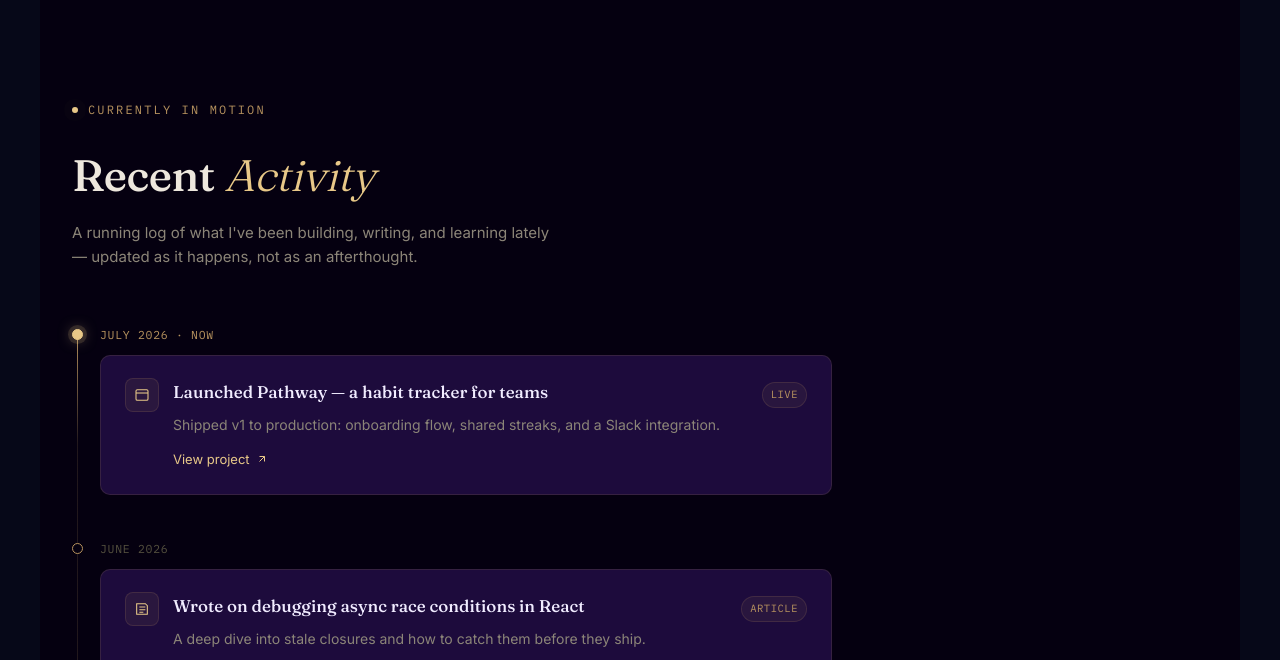
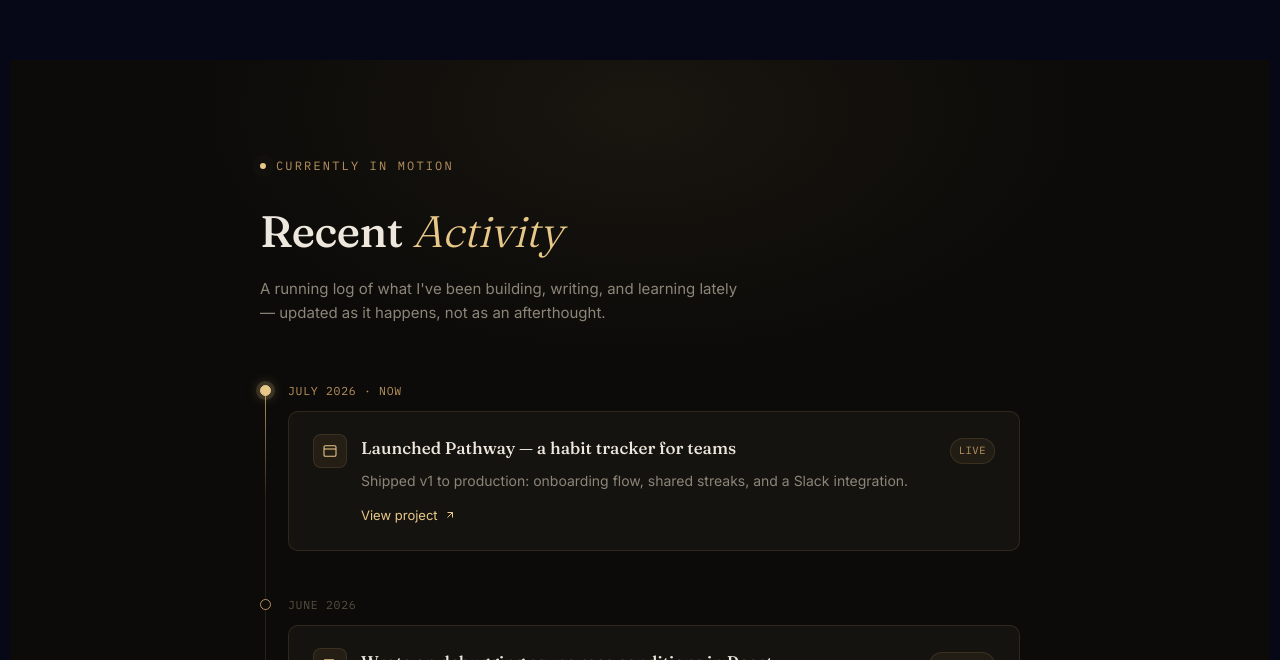
Before and after one commit to nuralamjoy/my_portfolio, a React (Vite) app: page / in a window 1280 px wide. Shown: the part 1660-2320 px from the top of the page. Built offline with nearby package versions, Linux system fonts and the light colour scheme.

Commit message:
design recent activities

```diff
--- a/src/components/About/AboutMe.css
+++ b/src/components/About/AboutMe.css
@@ -41,7 +41,7 @@
   background-color: var(--bg);
   /* background-color: #37035ac2; */
   border-radius: 20px;
-  margin: 0 auto;
+  margin: 60px auto;
   padding: 120px 32px;
 }
 @media (max-width: 768px) {
--- a/src/components/About/CurrentActivities.css
+++ b/src/components/About/CurrentActivities.css
@@ -1,7 +1,7 @@
 @import url('https://fonts.googleapis.com/css2?family=Fraunces:opsz,wght@9..144,300;9..144,500;9..144,600&family=Inter:wght@400;500;600&family=IBM+Plex+Mono:wght@400;500&display=swap');
 
 .ra-section{
-  --bg: #050010;
+  --bg: #0C0B09;
   --surface: #15130F;
   --surface-hover: #1B1814;
   --line: rgba(184,147,95,0.16);
@@ -11,25 +11,29 @@
   --text-muted: #8C8578;
   --text-faint: #55503F;
 
-  background-color: var(--bg);
-  /* background-color: aqua; */
-  max-width: 1200px;
+  background: var(--bg);
   color: var(--text);
   font-family: 'Inter', sans-serif;
-  /* padding: 96px 24px; */
-  /* position: relative; */
+  padding: 96px 24px;
+  position: relative;
   overflow: hidden;
-  border-radius: 20px;
-  margin: 0 auto;
-  padding: 120px 32px;
-  margin-top: 40px;
 }
 
+.ra-section *{ box-sizing: border-box; }
 
+.ra-section::before{
+  content:'';
+  position:absolute;
+  top:-200px; left:50%;
+  transform: translateX(-50%);
+  width: 900px; height: 500px;
+  background: radial-gradient(ellipse at center, rgba(184,147,95,0.08), transparent 70%);
+  pointer-events:none;
+}
 
 .ra-wrap{
   max-width: 760px;
-  /* margin: 0 auto; */
+  margin: 0 auto;
   position: relative;
 }
 
@@ -120,7 +124,7 @@
 .ra-item.is-current .ra-date{ color: var(--gold); }
 
 .ra-card{
-  background: var(--glow2);
+  background: var(--surface);
   border: 1px solid var(--line);
   border-radius: 10px;
   padding: 22px 24px;
@@ -163,7 +167,7 @@
   font-family: 'Fraunces', serif;
   font-weight: 500;
   font-size: 17px;
-  color: var(--txt);
+  color: var(--text);
   margin: 0;
 }
 
@@ -212,3 +216,289 @@
   .ra-eyebrow .dot{ animation: none; }
   .ra-card, .ra-link, .ra-link svg{ transition: none; }
 }
+
+
+
+
+
+/* .ra-section {
+  --violet: #8b5cf6;
+  --violet-deep: #6d28d9;
+  --cyan: #22d3ee;
+  --cyan-deep: #0891b2;
+  --bg: #050010;
+  --surface: #15122b;
+  --surface-hover: #1c1838;
+  --line: rgba(139, 92, 246, 0.25);
+  --text: #ece9f7;
+  --text-muted: #9d96c2;
+
+  background: var(--bg);
+
+  max-width: 1200px;
+  padding: 120px 32px;
+  border-radius: 20px;
+  margin-top: 40px;
+
+  margin: 40px auto;
+
+  font-family: "Inter", system-ui, sans-serif;
+  color: var(--text);
+}
+
+.ra-wrap {
+  max-width: 760px;
+  position: relative;
+
+
+}
+
+.ra-eyebrow {
+  display: inline-flex;
+  align-items: center;
+  gap: 0.5rem;
+  font-size: 0.8rem;
+  font-weight: 600;
+  letter-spacing: 0.08em;
+  text-transform: uppercase;
+  color: var(--cyan);
+  margin-bottom: 1rem;
+}
+
+.ra-eyebrow .dot {
+  width: 8px;
+  height: 8px;
+  border-radius: 50%;
+  background: var(--cyan);
+  box-shadow: 0 0 0 4px rgba(34, 211, 238, 0.18);
+  animation: ra-pulse 2.2s ease-in-out infinite;
+}
+
+@keyframes ra-pulse {
+  0%, 100% { box-shadow: 0 0 0 4px rgba(34, 211, 238, 0.18); }
+  50% { box-shadow: 0 0 0 8px rgba(34, 211, 238, 0.06); }
+}
+
+.ra-heading {
+  font-size: clamp(2rem, 4vw, 2.75rem);
+  font-weight: 700;
+  line-height: 1.15;
+  margin: 0 0 0.75rem;
+}
+
+.ra-heading em {
+  font-style: normal;
+  background: linear-gradient(90deg, var(--violet), var(--cyan));
+  -webkit-background-clip: text;
+  background-clip: text;
+  color: transparent;
+}
+
+.ra-sub {
+  color: var(--text-muted);
+  font-size: 1rem;
+  line-height: 1.6;
+  max-width: 46ch;
+  margin: 0 0 3.5rem;
+}
+
+.ra-timeline {
+  position: relative;
+  padding-left: 2rem;
+}
+
+.ra-timeline::before {
+  content: "";
+  position: absolute;
+  left: 5px;
+  top: 6px;
+  bottom: 6px;
+  width: 2px;
+  background: linear-gradient(180deg, var(--violet) 0%, var(--cyan) 100%);
+  opacity: 0.35;
+}
+
+.ra-item {
+  position: relative;
+  margin-bottom: 2.5rem;
+}
+
+.ra-item:last-child {
+  margin-bottom: 0;
+}
+
+.ra-node {
+  position: absolute;
+  left: -2rem;
+  top: 6px;
+  width: 12px;
+  height: 12px;
+  border-radius: 50%;
+  background: var(--surface);
+  border: 2px solid var(--violet);
+  transform: translateX(0.5px);
+  transition: box-shadow 0.25s ease, border-color 0.25s ease;
+}
+
+.ra-item.is-current .ra-node {
+  border-color: var(--cyan);
+  background: var(--cyan);
+  box-shadow: 0 0 0 5px rgba(34, 211, 238, 0.16), 0 0 16px rgba(34, 211, 238, 0.5);
+}
+
+.ra-date {
+  font-size: 0.78rem;
+  font-weight: 600;
+  letter-spacing: 0.03em;
+  color: var(--text-muted);
+  margin-bottom: 0.6rem;
+}
+
+.ra-item.is-current .ra-date {
+  color: var(--cyan);
+}
+
+.ra-card {
+  background: var(--surface);
+  border: 1px solid var(--line);
+  border-radius: 14px;
+  padding: 1.25rem 1.4rem;
+  transition: transform 0.25s ease, border-color 0.25s ease,
+    background 0.25s ease, box-shadow 0.25s ease;
+}
+
+.ra-card:hover {
+  transform: translateY(-3px);
+  background: var(--surface-hover);
+  border-color: var(--violet);
+  box-shadow: 0 10px 30px -12px rgba(139, 92, 246, 0.45),
+    0 0 0 1px rgba(139, 92, 246, 0.15);
+}
+
+.ra-item.is-current .ra-card {
+  border-color: rgba(34, 211, 238, 0.4);
+}
+
+.ra-item.is-current .ra-card:hover {
+  border-color: var(--cyan);
+  box-shadow: 0 10px 30px -12px rgba(34, 211, 238, 0.45),
+    0 0 0 1px rgba(34, 211, 238, 0.15);
+}
+
+.ra-row {
+  display: flex;
+  gap: 1rem;
+  align-items: flex-start;
+}
+
+.ra-icon {
+  flex-shrink: 0;
+  width: 38px;
+  height: 38px;
+  border-radius: 10px;
+  display: flex;
+  align-items: center;
+  justify-content: center;
+  background: linear-gradient(135deg, rgba(139, 92, 246, 0.18), rgba(34, 211, 238, 0.18));
+  color: var(--violet);
+  transition: color 0.25s ease, transform 0.25s ease;
+}
+
+.ra-icon svg {
+  width: 19px;
+  height: 19px;
+}
+
+.ra-card:hover .ra-icon {
+  color: var(--cyan);
+  transform: scale(1.08) rotate(-4deg);
+}
+
+.ra-body {
+  flex: 1;
+  min-width: 0;
+}
+
+.ra-title-row {
+  display: flex;
+  align-items: center;
+  justify-content: space-between;
+  gap: 0.75rem;
+  margin-bottom: 0.35rem;
+}
+
+.ra-title {
+  font-size: 1rem;
+  font-weight: 600;
+  line-height: 1.4;
+  margin: 0;
+  color: var(--text);
+}
+
+.ra-tag {
+  flex-shrink: 0;
+  font-size: 0.7rem;
+  font-weight: 700;
+  letter-spacing: 0.03em;
+  text-transform: uppercase;
+  padding: 0.25rem 0.6rem;
+  border-radius: 999px;
+  background: rgba(139, 92, 246, 0.14);
+  color: var(--violet);
+  border: 1px solid rgba(139, 92, 246, 0.3);
+}
+
+.ra-item.is-current .ra-tag {
+  background: rgba(34, 211, 238, 0.14);
+  color: var(--cyan);
+  border-color: rgba(34, 211, 238, 0.35);
+}
+
+.ra-desc {
+  font-size: 0.9rem;
+  line-height: 1.6;
+  color: var(--text-muted);
+  margin: 0 0 0.75rem;
+}
+
+.ra-link {
+  display: inline-flex;
+  align-items: center;
+  gap: 0.35rem;
+  font-size: 0.85rem;
+  font-weight: 600;
+  color: var(--cyan);
+  text-decoration: none;
+  transition: gap 0.2s ease, color 0.2s ease;
+}
+
+.ra-link svg {
+  width: 14px;
+  height: 14px;
+  transition: transform 0.2s ease;
+}
+
+.ra-link:hover {
+  color: var(--violet);
+  gap: 0.55rem;
+}
+
+.ra-link:hover svg {
+  transform: translate(2px, -2px);
+}
+
+@media (max-width: 560px) {
+  .ra-section {
+    padding: 3.5rem 1.25rem;
+  }
+
+  .ra-title-row {
+    flex-direction: column;
+    align-items: flex-start;
+    gap: 0.4rem;
+  }
+
+  .ra-row {
+    gap: 0.75rem;
+  }
+} */
```
